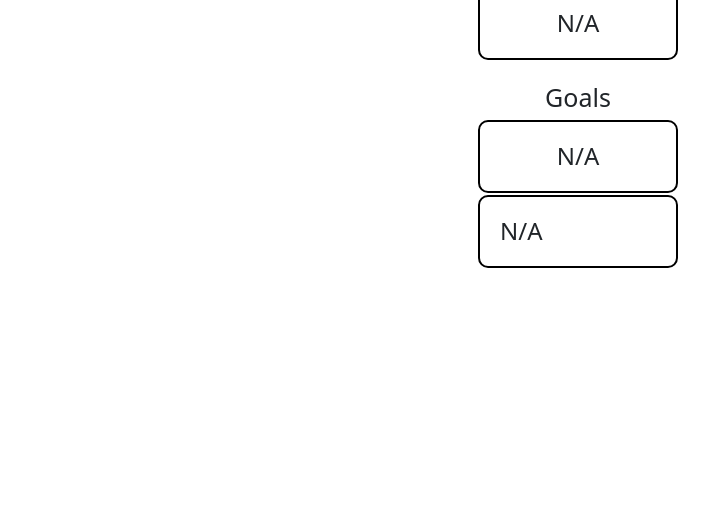
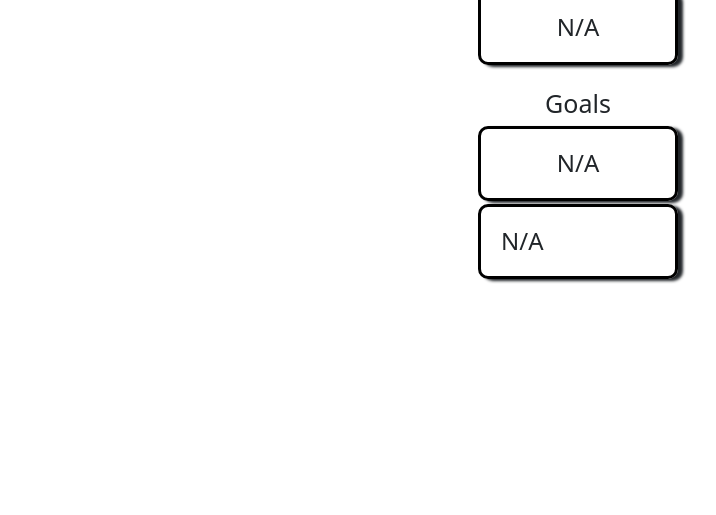
Before and after one commit to TempeHS/2024SDD-Rayan-AeroFit, a plain HTML site: page home.html in a window 1280 px wide. Shown: the part 285-800 px from the top of the page, without its empty margins (62-778 px from the left). Drawn offline with nearby package versions, Linux system fonts and the light colour scheme.

Commit message:
Added shadow effect to boxes

```diff
--- a/home.html
+++ b/home.html
@@ -12,13 +12,14 @@
     .stepheading {padding-top: 40px ;}
     .img {padding-top: 40px;}
     .na-box {
-            border: 2px solid #000;
+            border: 3px solid #000;
             padding: 20px;
-            margin-bottom: 2px;
+            margin-bottom: 3px;
             width: 200px;
             border-radius: 10px;
             margin-left: auto;
             margin-right: auto;
+            box-shadow: 5px 2px 3px;
         }
     .na-text {
      font-size: 24px;
```
